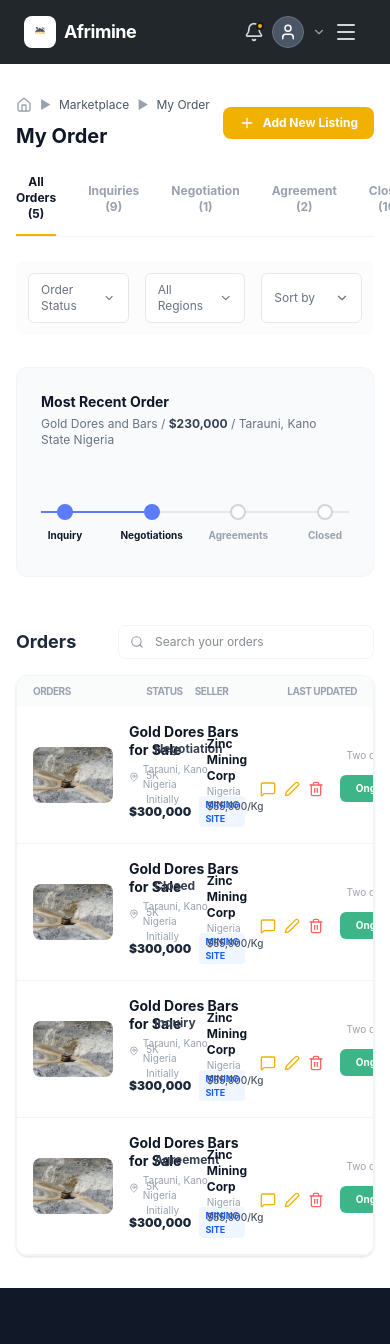
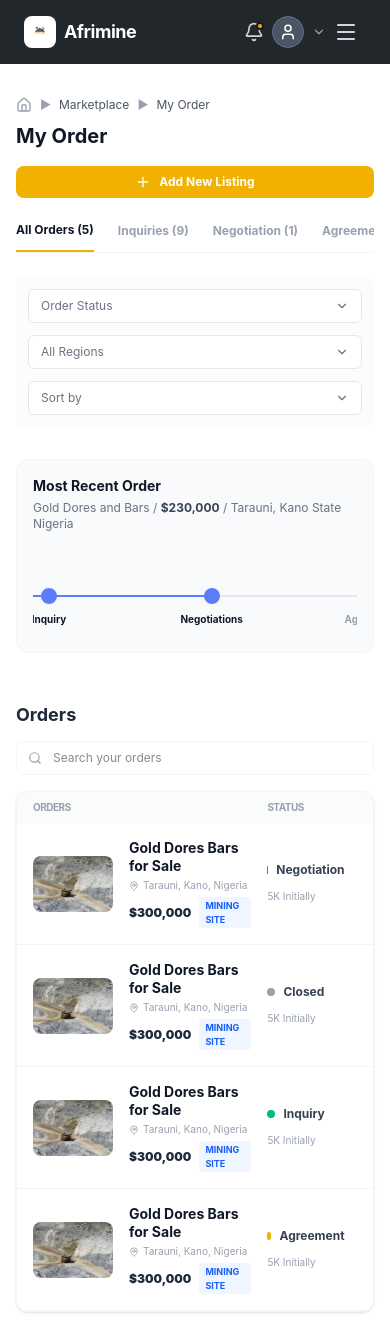
Before and after one commit to AfrimineHub/Afrimine-frontend, a React (Vite) app: page /my-order in a window 390 px wide. Before the commit the page ends 1288 px from the top, so only its background shows below. Built offline with nearby package versions, Linux system fonts and the light colour scheme.

Commit message:
improve mobile responsiveness

```diff
--- a/src/features/marketplace/components/FilterBar.tsx
+++ b/src/features/marketplace/components/FilterBar.tsx
@@ -2,7 +2,7 @@ import { MapPin, Globe, Layers, Eye, ChevronDown } from 'lucide-react';
 
 const FilterItem = ({ icon: Icon, label }: { icon: any, label: string }) => (
   <div
-    className="flex items-center gap-2 px-4 py-2 text-gray-500 hover:text-gray-800 cursor-pointer transition-colors border-r border-gray-100 last:border-0">
+    className="flex items-center gap-2 px-4 py-2 text-gray-500 hover:text-gray-800 cursor-pointer transition-colors border-r border-gray-100 last:border-0 border-r-0 sm:border-r">
     <Icon size={18} className="text-gray-400" />
     <span className="text-sm font-medium">{label}</span>
     <ChevronDown size={14} className="ml-1 opacity-50" />
@@ -10,13 +10,13 @@ const FilterItem = ({ icon: Icon, label }: { icon: any, label: string }) => (
 );
 
 export const FilterBar = () => (
-  <div className="flex flex-wrap items-center gap-4 py-6 border-b border-gray-100">
+  <div className="flex flex-wrap items-center gap-2 sm:gap-4 py-4 sm:py-6 border-b border-gray-100">
     <FilterItem icon={MapPin} label="Location" />
     <FilterItem icon={Globe} label="Minerals" />
     <FilterItem icon={Layers} label="Listing Type" />
     <FilterItem icon={Layers} label="Listing Type" />
 
-    <div className="flex items-center bg-gray-200 rounded-lg gap-2 px-4 py-2 text-gray-400 text-sm ml-auto cursor-pointer">
+    <div className="flex items-center bg-gray-200 rounded-lg gap-2 px-4 py-2 text-gray-400 text-sm w-full sm:w-auto sm:ml-auto cursor-pointer">
       <Eye size={18} className="text-gray-400" />
       <span className="text-sm font-medium">Only Verified Listings</span>
       <ChevronDown size={14} className="ml-1 opacity-50 text-gray-400" />
--- a/src/features/marketplace/components/ListingGrid.tsx
+++ b/src/features/marketplace/components/ListingGrid.tsx
@@ -16,9 +16,9 @@ export const ListingsGrid = () => {
   return (
     <section className="mt-8">
       {/* Header with CTA */}
-      <div className="flex justify-between items-center mb-6">
+      <div className="flex flex-col sm:flex-row sm:justify-between sm:items-center gap-3 mb-6">
         <h2 className="text-xl font-bold text-gray-800">Recent Listings</h2>
-        <button className="bg-yellow-400 hover:bg-[#CA8A04] text-black font-bold px-5 py-2 rounded-lg text-sm transition-colors shadow-sm cursor-pointer">
+        <button className="bg-yellow-400 hover:bg-[#CA8A04] text-black font-bold px-5 py-2 rounded-lg text-sm transition-colors shadow-sm cursor-pointer w-full sm:w-auto">
           Post New Listings
         </button>
       </div>
--- a/src/features/marketplace/components/SearchHero.tsx
+++ b/src/features/marketplace/components/SearchHero.tsx
@@ -9,7 +9,7 @@ export const SearchHero = () => (
       <span className="text-gray-600 font-medium">Marketplace</span>
     </div>
 
-    <div className="flex gap-3 bg-white p-2 rounded-xl shadow-sm border border-gray-100 max-w-5xl">
+    <div className="flex flex-col sm:flex-row gap-3 bg-white p-2 rounded-xl shadow-sm border border-gray-100 max-w-5xl">
       <div className="flex flex-1 items-center px-4 gap-3">
         <Search size={20} className="text-gray-300" />
         <input
@@ -18,11 +18,11 @@ export const SearchHero = () => (
           className="w-full outline-none text-sm py-2 placeholder:text-gray-300"
         />
       </div>
-      <button className="bg-[#22272B] text-white px-10 py-2.5 rounded-lg font-semibold text-sm hover:bg-yellow-400 transition-all cursor-pointer">
+      <button className="bg-[#22272B] text-white px-10 py-2.5 rounded-lg font-semibold text-sm hover:bg-yellow-400 transition-all cursor-pointer w-full sm:w-auto">
         Search
       </button>
 
-      <button className="bg-yellow-500 text-black px-10 py-2.5 rounded-lg font-semibold text-sm hover:bg-gray-400 transition-all cursor-pointer">
+      <button className="bg-yellow-500 text-black px-10 py-2.5 rounded-lg font-semibold text-sm hover:bg-gray-400 transition-all cursor-pointer w-full sm:w-auto">
         List Item
       </button>
     </div>
--- a/src/features/marketplace/myAds/components/AdsSummary.tsx
+++ b/src/features/marketplace/myAds/components/AdsSummary.tsx
@@ -1,7 +1,7 @@
 import { ShieldCheck } from 'lucide-react';
 
 export const AdsSummary = () => (
-  <div className="bg-[#F0F7FF] border border-[#CCE3FF] rounded-xl p-4 flex items-center justify-between mb-6">
+  <div className="bg-[#F0F7FF] border border-[#CCE3FF] rounded-xl p-4 flex flex-col sm:flex-row sm:items-center sm:justify-between gap-4 mb-6">
     <div className="flex items-center gap-4">
       <div className="p-2 rounded-lg text-white">
         <ShieldCheck size={34} className='fill-blue-600' />
@@ -13,7 +13,7 @@ export const AdsSummary = () => (
         </p>
       </div>
     </div>
-    <button className="bg-[#22272B] text-white px-4 py-2 rounded-lg text-xs font-bold hover:bg-black transition-all cursor-pointer">
+    <button className="bg-[#22272B] text-white px-4 py-2 rounded-lg text-xs font-bold hover:bg-black transition-all cursor-pointer w-full sm:w-auto">
       Get Verified
     </button>
   </div>
--- a/src/features/marketplace/myOrders/components/OrderStatusStepper.tsx
+++ b/src/features/marketplace/myOrders/components/OrderStatusStepper.tsx
@@ -4,7 +4,7 @@ export const OrderStatusStepper = () => {
   const currentStep = 1; // 0-indexed (e.g., 1 = Negotiations)
 
   return (
-    <div className="bg-[#F9FAFB] border border-gray-100 rounded-xl p-6 mb-8">
+    <div className="bg-[#F9FAFB] border border-gray-100 rounded-xl p-4 sm:p-6 mb-8">
       <div className="mb-6">
         <h3 className="text-sm font-bold text-gray-900">Most Recent Order</h3>
         <p className="text-xs text-gray-500 mt-1">
@@ -12,7 +12,8 @@ export const OrderStatusStepper = () => {
         </p>
       </div>
 
-      <div className="relative flex justify-between items-center px-4 py-8">
+      <div className="overflow-x-auto">
+        <div className="relative flex justify-between items-center px-2 sm:px-4 py-8 min-w-[520px]">
           {/* Background Line */}
           <div className="absolute top-1/2 left-0 w-full h-0.5 bg-gray-200 -translate-y-1/2" />
 
@@ -41,5 +42,6 @@ export const OrderStatusStepper = () => {
           ))}
         </div>
       </div>
+    </div>
   );
 };
--- a/src/features/marketplace/myOrders/pages/MyOrderPage.tsx
+++ b/src/features/marketplace/myOrders/pages/MyOrderPage.tsx
@@ -6,7 +6,7 @@ const MyOrdersPage = () => {
   return (
     <main className="min-h-screen bg-white py-8 px-4 md:px-16">
       {/* 1. Header & Primary Tabs */}
-      <div className="flex justify-between items-center mb-6">
+      <div className="flex flex-col sm:flex-row sm:justify-between sm:items-center gap-4 mb-6">
         <div>
           <nav className="flex items-center gap-2 text-[12px] text-gray-400 mb-2">
             <span><Home size={16} /></span>
@@ -17,12 +17,12 @@ const MyOrdersPage = () => {
           </nav>
           <h1 className="text-xl font-bold text-gray-900">My Order</h1>
         </div>
-        <button className="bg-yellow-500 text-white px-4 py-2 rounded-lg flex items-center gap-2 text-xs font-bold cursor-pointer">
+        <button className="bg-yellow-500 text-white px-4 py-2 rounded-lg flex items-center justify-center gap-2 text-xs font-bold cursor-pointer w-full sm:w-auto">
           <Plus size={16} /> Add New Listing
         </button>
       </div>
 
-      <div className="flex gap-8 border-b border-gray-100 mb-6">
+      <div className="flex gap-6 sm:gap-8 border-b border-gray-100 mb-6 overflow-x-auto whitespace-nowrap">
         {['All Orders (5)', 'Inquiries (9)', 'Negotiation (1)', 'Agreement (2)', 'Closed (10)'].map((tab, i) => (
           <button key={tab} className={`pb-3 text-xs font-bold transition-all ${
             i === 0 ? 'text-gray-900 border-b-2 border-yellow-500' : 'text-gray-400'
@@ -33,9 +33,9 @@ const MyOrdersPage = () => {
       </div>
 
       {/* 2. Secondary Filter Bar */}
-      <div className="bg-gray-50/50 p-3 rounded-lg flex gap-4 mb-8">
+      <div className="bg-gray-50/50 p-3 rounded-lg flex flex-col sm:flex-row gap-3 sm:gap-4 mb-8">
         {['Order Status', 'All Regions', 'Sort by'].map((filter) => (
-          <div key={filter} className="flex-1 bg-white border border-gray-200 px-3 py-2 rounded-md flex justify-between items-center text-xs text-gray-500 cursor-pointer">
+          <div key={filter} className="flex-1 bg-white border border-gray-200 px-3 py-2 rounded-md flex justify-between items-center text-xs text-gray-500 cursor-pointer w-full">
             {filter} <ChevronDown size={14} />
           </div>
         ))}
@@ -46,15 +46,16 @@ const MyOrdersPage = () => {
 
       {/* 4. Orders Table */}
       <div className="mt-12">
-        <div className="flex justify-between items-center mb-4">
+        <div className="flex flex-col sm:flex-row sm:justify-between sm:items-center gap-3 mb-4">
           <h3 className="text-lg font-bold text-gray-800">Orders</h3>
-          <div className="relative">
+          <div className="relative w-full sm:w-auto">
             <Search size={14} className="absolute left-3 top-1/2 -translate-y-1/2 text-gray-400" />
-            <input type="text" placeholder="Search your orders" className="pl-9 pr-4 py-2 border border-gray-100 rounded-lg text-xs outline-none w-64" />
+            <input type="text" placeholder="Search your orders" className="pl-9 pr-4 py-2 border border-gray-100 rounded-lg text-xs outline-none w-full sm:w-64" />
           </div>
         </div>
 
-        <div className="border border-gray-100 rounded-xl overflow-hidden shadow-sm">
+        <div className="border border-gray-100 rounded-xl overflow-hidden shadow-sm overflow-x-auto">
+          <div className="min-w-[760px]">
             <div className="bg-gray-50/80 px-4 py-2 flex text-[10px] font-bold text-gray-400 uppercase tracking-tighter">
               <div className="w-[30%]">Orders</div>
               <div className="w-[15%] px-4">Status</div>
@@ -109,6 +110,7 @@ const MyOrdersPage = () => {
             </div>
           </div>
         </div>
+      </div>
     </main>
   );
 };
--- a/src/features/messages/components/ChatSidebar.tsx
+++ b/src/features/messages/components/ChatSidebar.tsx
@@ -1,7 +1,7 @@
 import { Search } from 'lucide-react';
 
 export const ChatSidebar = () => (
-  <aside className="w-full md:w-80 bg-white border-r flex flex-col">
+  <aside className="w-full md:w-80 bg-white border-r flex flex-col md:h-auto max-h-[40vh] md:max-h-none min-h-0">
     <div className="p-4 border-b">
       <h2 className="text-lg font-bold text-gray-900 mb-4">My Order</h2>
       <div className="relative">
--- a/src/features/messages/pages/MessagesPage.tsx
+++ b/src/features/messages/pages/MessagesPage.tsx
@@ -11,7 +11,7 @@ const MessagesPage = () => {
         <span><Home size={16} /></span> <span>▶</span> <span className="text-gray-600">Messages</span>
       </nav>
 
-      <div className="flex flex-1 overflow-hidden">
+      <div className="flex flex-col md:flex-row flex-1 overflow-hidden min-h-0">
         <ChatSidebar />
 
         {/* Main Chat Area */}
```
Also changed, not shown: src/features/marketplace/myAds/components/AdsFilterBar.tsx (+4 -4 lines), src/features/messages/components/ChatWindow.tsx (+4 -4 lines). Lines whose indentation alone changed are shown as unchanged.
